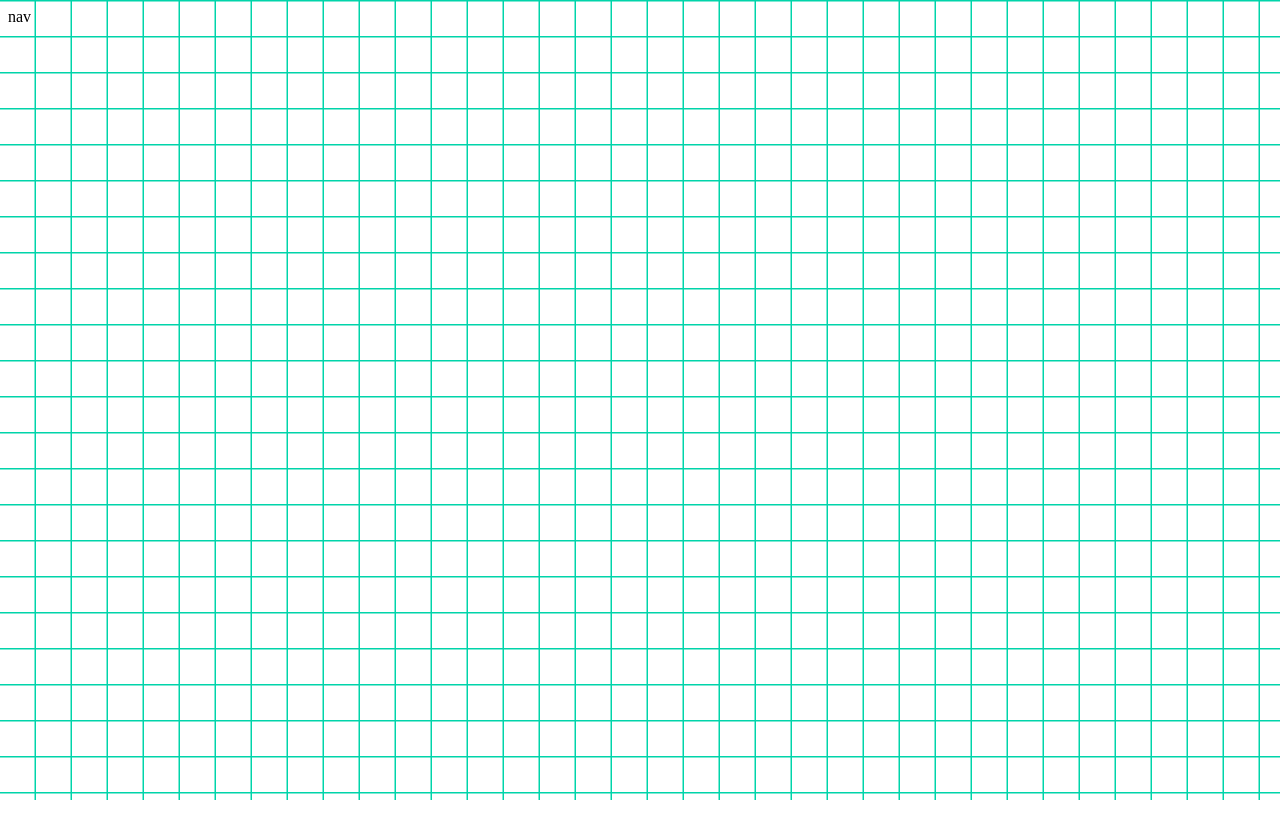
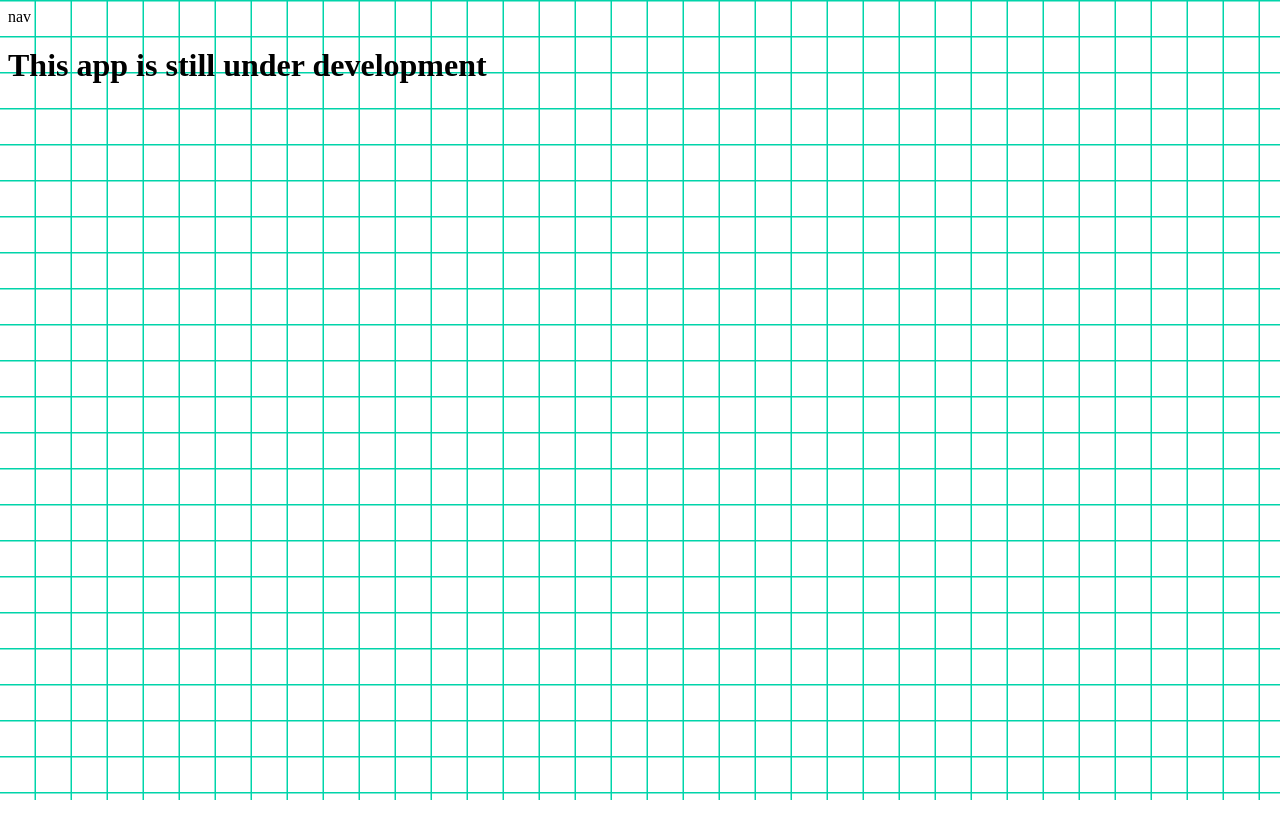
Before and after one commit to joenikkai/salmon, a Svelte app in the folder app/salmon/frontend/: page / in a window 1280 px wide. Built offline with nearby package versions, Linux system fonts and the light colour scheme.

Commit message:
feat: added a caution

```diff
--- a/app/salmon/frontend/src/App.svelte
+++ b/app/salmon/frontend/src/App.svelte
@@ -3,5 +3,8 @@
 </script>
 <main>
     <NavBar />
+    <div>
+        <h1>This app is still under development</h1>
+    </div>
 </main>
 <style></style>
```
